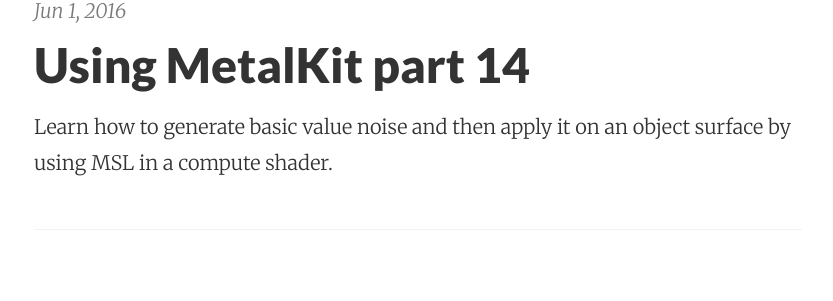
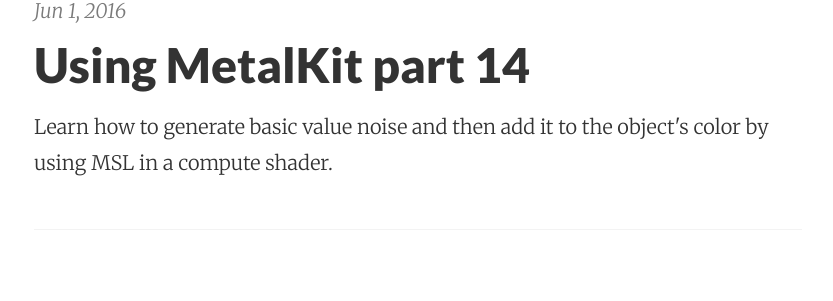
Before and after one commit to mhorga/mhorga.github.io, a Jekyll site: the page built from index.html, in a window 1280 px wide. Shown: the part 129-430 px from the top of the page, without its empty margins (222-1055 px from the left). Built offline with Jekyll 4.4.1, drawn with Linux system fonts in a browser that asks for light colours; the list of posts is cut into pages by our own code; comment, search, counter and statistics services are not loaded.

Commit message:
Post update: Using MetalKit part 14

```diff
--- a/_posts/2016-06-01-using-metalkit-part-14.markdown
+++ b/_posts/2016-06-01-using-metalkit-part-14.markdown
@@ -1,7 +1,7 @@
 ---
 published: true
 title: Using MetalKit part 14
-summary: Learn how to generate basic value noise and then apply it on an object surface by using MSL in a compute shader.
+summary: Learn how to generate basic value noise and then add it to the object's color by using MSL in a compute shader.
 layout: post
 ---
 Let's pick up where we left off in [Part 13](http://mhorga.org/2016/05/25/using-metalkit-part-13.html). Using the same playground we worked on last time, we will learn about __noise__ today. From _Wikipedia_:
```
